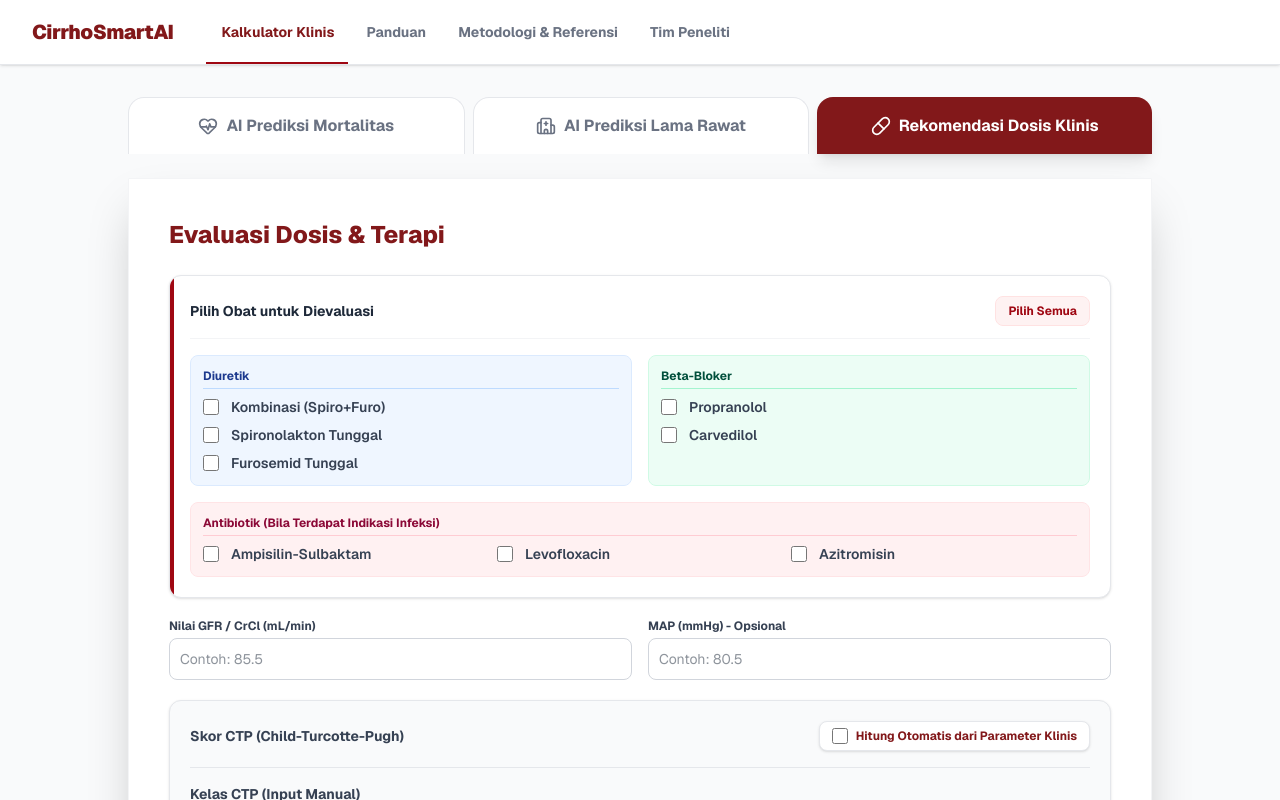
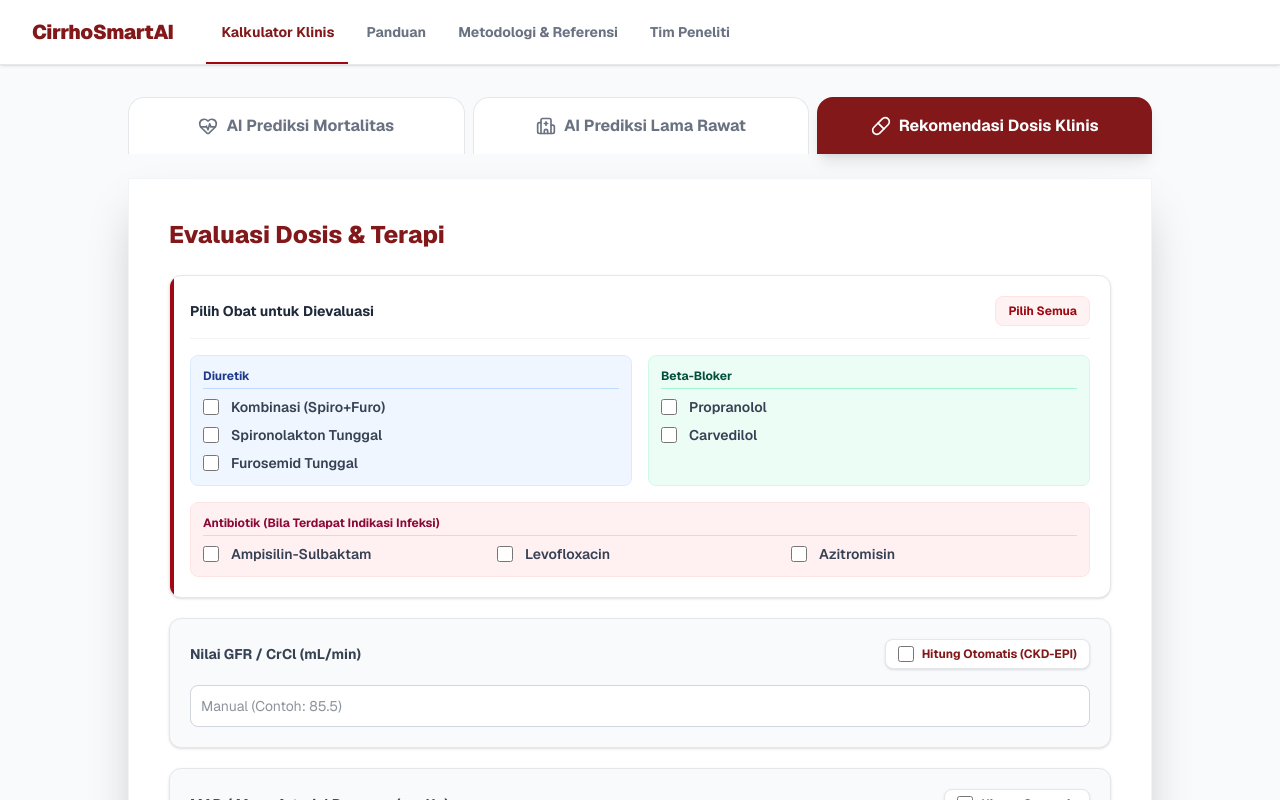
Before and after one commit to YavieAzka/sirosis-app, a Next.js app in the folder web/: page / in a window 1280 px wide. Both pictures are taken after a click on the button "Rekomendasi Dosis Klinis". Shown: the top 800 px of the page. Built offline with nearby package versions, Linux system fonts and the light colour scheme.

Commit message:
feat: GFR and MAP automatic input for dose recommendation

```diff
--- a/web/components/MainApp.tsx
+++ b/web/components/MainApp.tsx
@@ -144,6 +144,36 @@ export default function MainApp() {
     }
   }, [autoCtpDosis, skorCtpDosis?.kelas]);
 
+  // State Kalkulator GFR Dosis
+  const [autoGfrDosis, setAutoGfrDosis] = useState(false);
+  const [gfrParamsDosis, setGfrParamsDosis] = useState({ scr: '', age: '', gender: 'L' });
+
+  useEffect(() => {
+    if (autoGfrDosis && gfrParamsDosis.scr && gfrParamsDosis.age) {
+      const scr = parseFloat(gfrParamsDosis.scr);
+      const age = parseFloat(gfrParamsDosis.age);
+      if (!isNaN(scr) && !isNaN(age) && scr > 0 && age > 0) {
+        // Menggunakan utilitas yang sama agar bersih dan konsisten
+        setDosisData(prev => ({ ...prev, gfr: hitungGfrCkdEpi(scr, age, gfrParamsDosis.gender as 'L'|'P') }));
+      }
+    }
+  }, [autoGfrDosis, gfrParamsDosis.scr, gfrParamsDosis.age, gfrParamsDosis.gender]);
+
+  // State Kalkulator MAP Dosis
+  const [autoMapDosis, setAutoMapDosis] = useState(false);
+  const [mapParamsDosis, setMapParamsDosis] = useState({ sbp: '', dbp: '' });
+
+  useEffect(() => {
+    if (autoMapDosis && mapParamsDosis.sbp && mapParamsDosis.dbp) {
+      const sbp = parseFloat(mapParamsDosis.sbp);
+      const dbp = parseFloat(mapParamsDosis.dbp);
+      if (!isNaN(sbp) && !isNaN(dbp) && sbp > 0 && dbp > 0) {
+        const mapValue = (sbp + 2 * dbp) / 3;
+        setDosisData(prev => ({ ...prev, map_value: mapValue.toFixed(2) }));
+      }
+    }
+  }, [autoMapDosis, mapParamsDosis.sbp, mapParamsDosis.dbp]);
+
   const handleObatToggle = (obat: string) => {
     setDosisData(prev => ({
       ...prev, obat_pilihan: { ...prev.obat_pilihan, [obat]: !(prev.obat_pilihan as any)[obat] }
@@ -167,7 +197,7 @@ export default function MainApp() {
   const handlePredictMortalitas = async (e: React.FormEvent) => {
     e.preventDefault();
     setLoadingMort(true);
-    setShowDetailsMort(false); // Reset detail saat hitung ulang
+    setShowDetailsMort(false);
 
     const payload = { ...formDataMort,
       komor_sepsis: Number(formDataMort.komor_sepsis), urea_baseline: Number(formDataMort.urea_baseline),
@@ -181,7 +211,6 @@ export default function MainApp() {
       const data = await res.json();
 
       if (data.probability !== undefined) {
-        // PERBAIKAN: Gunakan setResultMort(data) agar seluruh objek (termasuk SHAP) tersimpan
         setResultMort(data);
         setShowModalMort(true);
       }
@@ -546,15 +575,58 @@ export default function MainApp() {
                   </div>
                 </div>
 
-                <div className="grid grid-cols-1 md:grid-cols-2 gap-4">
-                  <div>
-                    <label className="block text-xs font-bold text-gray-700 mb-1">Nilai GFR / CrCl (mL/min)</label>
-                    <input type="number" step="any" required className="w-full border border-gray-300 rounded-lg p-2.5 text-sm" placeholder="Contoh: 85.5" value={dosisData.gfr} onChange={(e) => setDosisData({...dosisData, gfr: e.target.value})} />
+                {/* Kalkulator GFR Dosis */}
+                <div className="bg-gray-50 p-5 rounded-xl border border-gray-200 shadow-sm mt-4">
+                  <div className="flex flex-col sm:flex-row sm:justify-between sm:items-center mb-4 space-y-2 sm:space-y-0">
+                    <label className="text-sm font-bold text-gray-700">Nilai GFR / CrCl (mL/min)</label>
+                    <label className="flex items-center space-x-2 cursor-pointer bg-white px-3 py-1.5 rounded-lg border border-gray-200 shadow-sm hover:bg-gray-50 transition-colors">
+                      <input type="checkbox" className="w-4 h-4 text-red-800 rounded focus:ring-red-800" checked={autoGfrDosis} onChange={(e) => setAutoGfrDosis(e.target.checked)} />
+                      <span className="text-xs font-bold text-red-900">Hitung Otomatis (CKD-EPI)</span>
+                    </label>
                   </div>
-                  <div>
-                    <label className="block text-xs font-bold text-gray-700 mb-1">MAP (mmHg) - Opsional</label>
-                    <input type="number" step="any" className="w-full border border-gray-300 rounded-lg p-2.5 text-sm" placeholder="Contoh: 80.5" value={dosisData.map_value} onChange={(e) => setDosisData({...dosisData, map_value: e.target.value})} />
+                  {autoGfrDosis && (
+                    <div className="grid grid-cols-1 md:grid-cols-3 gap-3 mb-4 p-4 bg-white rounded-xl border border-red-100 shadow-inner">
+                      <div>
+                        <label className="block text-xs font-bold text-gray-600 mb-1">S. Kreatinin</label>
+                        <input type="number" step="any" required={autoGfrDosis} className="w-full border border-gray-300 rounded-lg p-2 text-sm focus:ring-2 focus:ring-red-800" value={gfrParamsDosis.scr} onChange={e => setGfrParamsDosis({...gfrParamsDosis, scr: e.target.value})} />
+                      </div>
+                      <div>
+                        <label className="block text-xs font-bold text-gray-600 mb-1">Usia</label>
+                        <input type="number" required={autoGfrDosis} className="w-full border border-gray-300 rounded-lg p-2 text-sm focus:ring-2 focus:ring-red-800" value={gfrParamsDosis.age} onChange={e => setGfrParamsDosis({...gfrParamsDosis, age: e.target.value})} />
+                      </div>
+                      <div>
+                        <label className="block text-xs font-bold text-gray-600 mb-1">Kelamin</label>
+                        <select className="w-full border border-gray-300 rounded-lg p-2 text-sm bg-white focus:ring-2 focus:ring-red-800" value={gfrParamsDosis.gender} onChange={e => setGfrParamsDosis({...gfrParamsDosis, gender: e.target.value})}>
+                          <option value="L">L</option><option value="P">P</option>
+                        </select>
+                      </div>
+                    </div>
+                  )}
+                  <input type="number" step="any" required className={`w-full border border-gray-300 rounded-lg p-2.5 text-sm ${autoGfrDosis ? 'bg-gray-100 text-red-900 font-bold' : 'bg-white'}`} placeholder={autoGfrDosis ? "Otomatis terkalkulasi..." : "Manual (Contoh: 85.5)"} value={dosisData.gfr} readOnly={autoGfrDosis} onChange={(e) => !autoGfrDosis && setDosisData({...dosisData, gfr: e.target.value})} />
+                </div>
+
+                {/* Kalkulator MAP Dosis */}
+                <div className="bg-gray-50 p-5 rounded-xl border border-gray-200 shadow-sm mt-4">
+                  <div className="flex flex-col sm:flex-row sm:justify-between sm:items-center mb-4 space-y-2 sm:space-y-0">
+                    <label className="text-sm font-bold text-gray-700">MAP / Mean Arterial Pressure (mmHg)</label>
+                    <label className="flex items-center space-x-2 cursor-pointer bg-white px-3 py-1.5 rounded-lg border border-gray-200 shadow-sm hover:bg-gray-50 transition-colors">
+                      <input type="checkbox" className="w-4 h-4 text-red-800 rounded focus:ring-red-800" checked={autoMapDosis} onChange={(e) => setAutoMapDosis(e.target.checked)} />
+                      <span className="text-xs font-bold text-red-900">Hitung Otomatis</span>
+                    </label>
                   </div>
+                  {autoMapDosis && (
+                    <div className="grid grid-cols-1 md:grid-cols-2 gap-4 mb-4 p-4 bg-white rounded-xl border border-red-100 shadow-inner">
+                      <div>
+                        <label className="block text-xs font-bold text-gray-600 mb-1">Sistolik (SBP)</label>
+                        <input type="number" step="any" required={autoMapDosis} className="w-full border border-gray-300 rounded-lg p-2 text-sm focus:ring-2 focus:ring-red-800" placeholder="Contoh: 120" value={mapParamsDosis.sbp} onChange={e => setMapParamsDosis({...mapParamsDosis, sbp: e.target.value})} />
+                      </div>
+                      <div>
+                        <label className="block text-xs font-bold text-gray-600 mb-1">Diastolik (DBP)</label>
+                        <input type="number" step="any" required={autoMapDosis} className="w-full border border-gray-300 rounded-lg p-2 text-sm focus:ring-2 focus:ring-red-800" placeholder="Contoh: 80" value={mapParamsDosis.dbp} onChange={e => setMapParamsDosis({...mapParamsDosis, dbp: e.target.value})} />
+                      </div>
+                    </div>
+                  )}
+                  <input type="number" step="any" className={`w-full border border-gray-300 rounded-lg p-2.5 text-sm ${autoMapDosis ? 'bg-gray-100 text-red-900 font-bold' : 'bg-white'}`} placeholder={autoMapDosis ? "Otomatis terkalkulasi..." : "Manual (Opsional)"} value={dosisData.map_value} readOnly={autoMapDosis} onChange={(e) => !autoMapDosis && setDosisData({...dosisData, map_value: e.target.value})} />
                 </div>
 
                 <CtpCalculator active={autoCtpDosis} onToggle={setAutoCtpDosis} params={ctpParamsDosis} onChangeParam={(key, value) => setCtpParamsDosis(prev => ({ ...prev, [key]: value }))} hasil={skorCtpDosis}>
```
